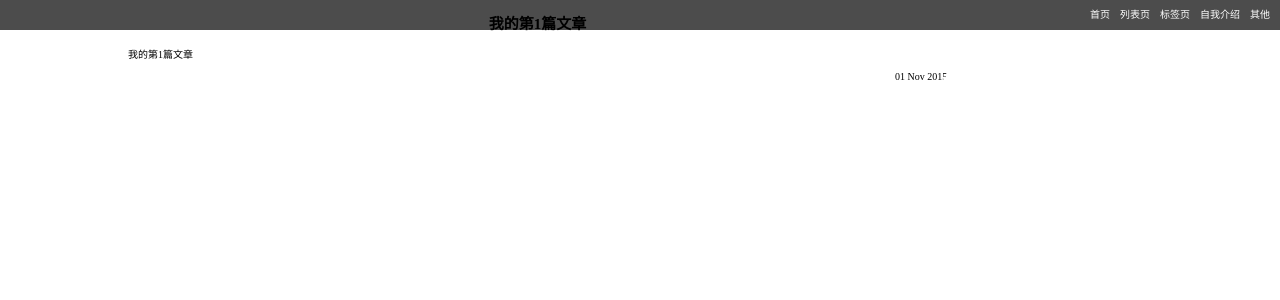
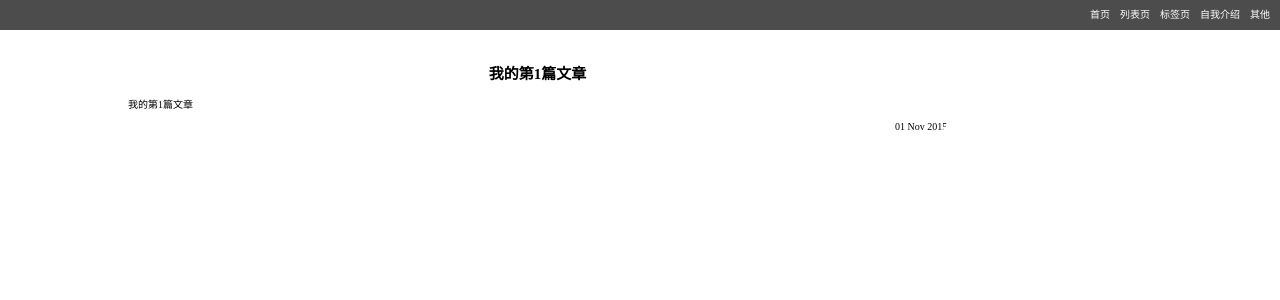
Before and after one commit to duzhongbo/blog, a Jekyll site: the page built from _posts/2015-11-01-hello-world.html, in a window 1280 px wide. Shown: the top 300 px of the page. Built offline with Jekyll 4.4.1, drawn with Linux system fonts in a browser that asks for light colours; comment, search, counter and statistics services are not loaded.

Commit message:
样式调整

```diff
--- a/_layouts/article.html
+++ b/_layouts/article.html
@@ -5,7 +5,7 @@
 <meta name="viewport" content="width=device-width, initial-scale=1,user-scalable=no" />
 <title>{{ page.title }}</title>
 <link href="/img/favicon.ico" rel="shortcut icon">
-<link rel="stylesheet" type="text/css" href="/css/style.css?v0.1">
+<link rel="stylesheet" type="text/css" href="/css/style.css?v0.2">
 </head>
 <body>
 
--- a/_layouts/default.html
+++ b/_layouts/default.html
@@ -5,7 +5,7 @@
 <meta name="viewport" content="width=device-width, initial-scale=1,user-scalable=no" />
 <title>{{ page.title }}</title>
 <link href="/img/favicon.ico" rel="shortcut icon">
-<link rel="stylesheet" type="text/css" href="/css/style.css?v2.1">
+<link rel="stylesheet" type="text/css" href="/css/style.css?v2.2">
 </head>
 <body class="bg0">
 
--- a/css/style.css
+++ b/css/style.css
@@ -43,7 +43,7 @@ body{background-attachment:fixed;background-repeat:no-repeat;background-size:cov
 .animation-article-list{-webkit-animation: animationArticle 10s;-webkit-animation-fill-mode:forwards;}
 .animation-article-list2{ -webkit-animation: animationArticle2 12s;-webkit-animation-fill-mode:forwards;}
 .animation-article-list3{ -webkit-animation: animationArticle3 12s;-webkit-animation-fill-mode:forwards;}
-.article{width:80%;overflow:hidden;border-radius:10px;height:90%;}
+.article{width:80%;overflow:hidden;border-radius:10px;height:90%;margin-top:50px;}
 
 
 /*
```
